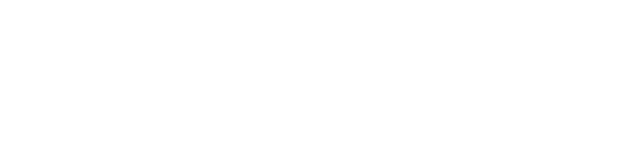
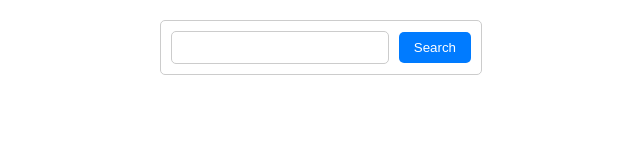
Before and after one commit to acciojob/Interactive-Search-AyushChaursiaya, a website: page main.html in a window 1280 px wide. Shown: the whole page, without its empty margins (319-959 px from the left). Drawn offline with Linux system fonts and the light colour scheme.

Commit message:
created a submission

```diff
--- a/main.html
+++ b/main.html
@@ -8,6 +8,11 @@
 
 <body>
 	<!-- the entire body must be written by student -->
+	<div class="search" id="searchContainer">
+  <input type="text" class="input" id="searchInput">
+  <button class="btn" id="searchButton">Search</button>
+</div>
+
     <script type="text/javascript" src="./script.js">
 </script>
 
--- a/script.js
+++ b/script.js
@@ -1 +1,11 @@
 //your JS code here. If required.
+document.addEventListener('DOMContentLoaded', function() {
+  var searchButton = document.getElementById('searchButton');
+  var searchContainer = document.getElementById('searchContainer');
+  var searchInput = document.getElementById('searchInput');
+
+  searchButton.addEventListener('click', function() {
+    searchContainer.classList.add('active');
+    searchInput.focus();
+  });
+});
--- a/styles.css
+++ b/styles.css
@@ -1 +1,32 @@
 /*  your css code here. If applicable */
+.search {
+  display: flex;
+  align-items: center;
+  justify-content: center;
+  width: 300px;
+  margin: 20px auto;
+  border: 1px solid #ccc;
+  border-radius: 5px;
+  padding: 10px;
+}
+
+.input {
+  padding: 8px;
+  border: 1px solid #ccc;
+  border-radius: 5px;
+  margin-right: 10px;
+  width: 70%;
+}
+
+.btn {
+  padding: 8px 15px;
+  border: none;
+  border-radius: 5px;
+  background-color: #007bff;
+  color: #fff;
+  cursor: pointer;
+}
+
+.active {
+  background-color: #f0f0f0;
+}
```
